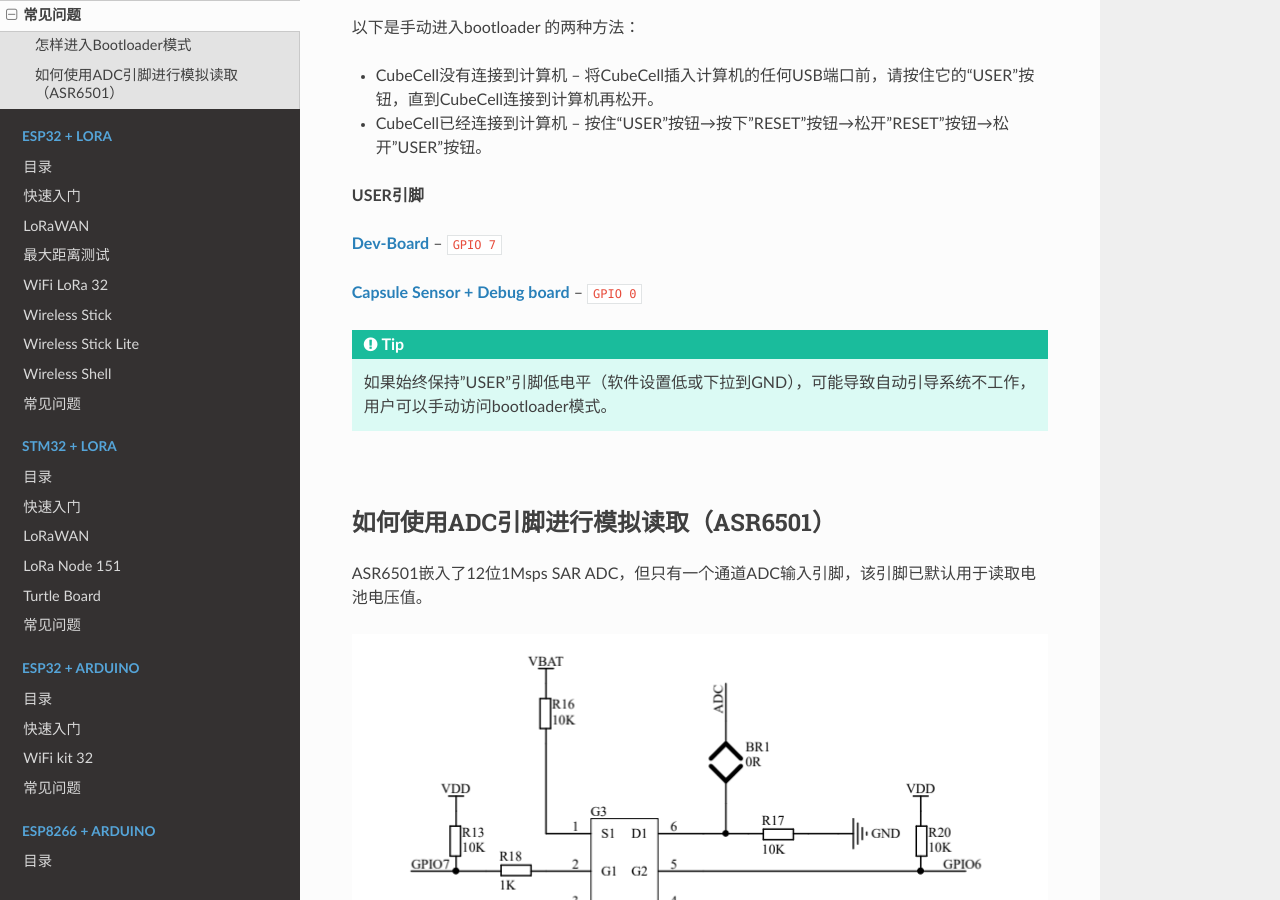
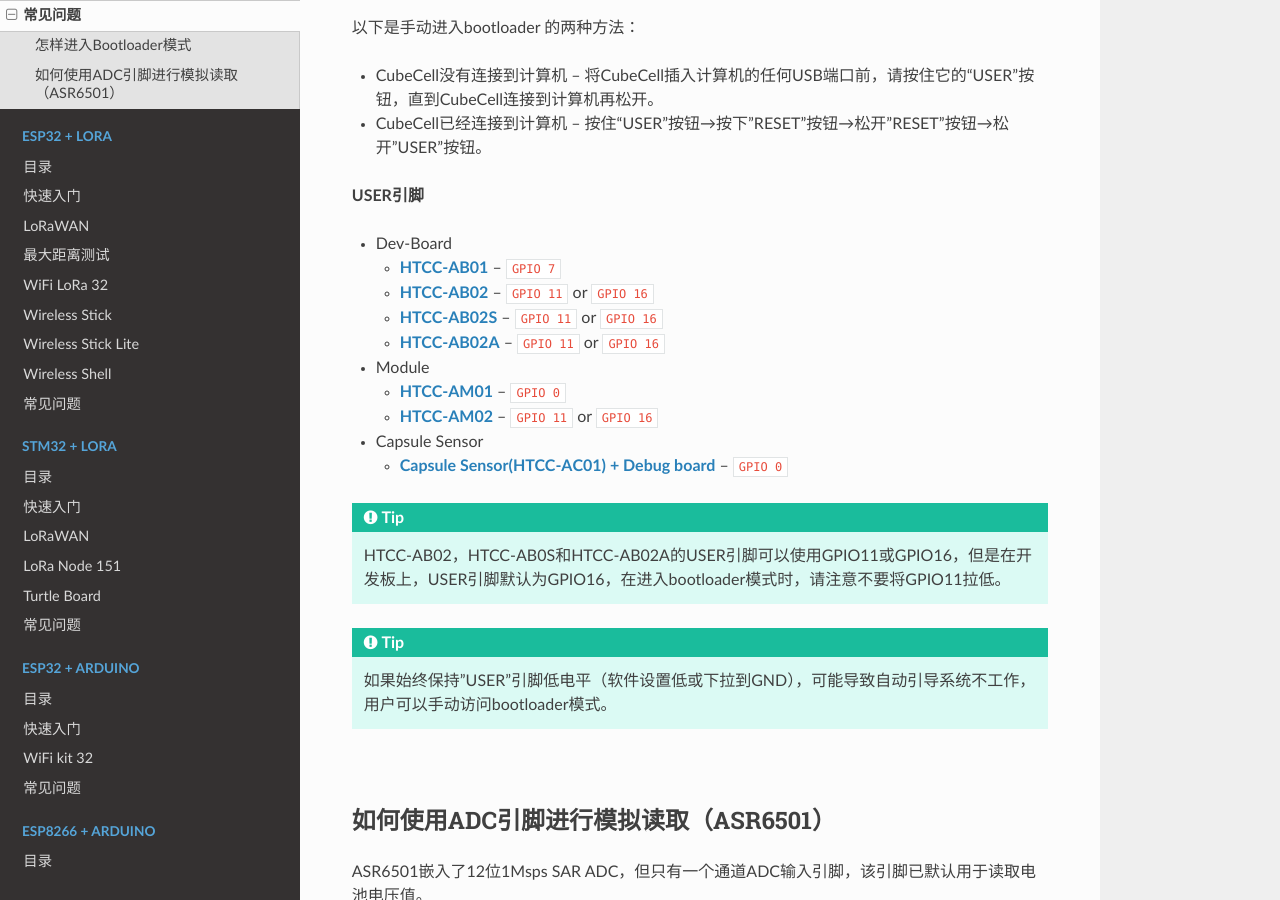
Before and after one commit to HelTecAutomation/HeltecDocs-zh_CN, a Sphinx documentation site: the page built from zh_CN/source/cubecell/frequently_asked_questions.md, in a window 1280 px wide and 900 px high, scrolled down 913 px. Built offline with Sphinx 7.4.7 and the Read the Docs theme 2.0.0, drawn with Linux system fonts in a browser that asks for light colours; pages that are not in the unit, such as notebooks, are missing from menus.

Commit message:
Update CubeCell relevant documents

````diff
--- a/zh_CN/source/cubecell/frequently_asked_questions.md
+++ b/zh_CN/source/cubecell/frequently_asked_questions.md
@@ -20,9 +20,23 @@ CubeCell<sup>TM</sup>的bootloader是用于烧录和验证固件的预编程软
 
 **USER引脚**
 
-**[Dev-Board](https://heltec.org/project/htcc-ab01/)** -- `GPIO 7`
+- Dev-Board
+  - **[HTCC-AB01](https://heltec.org/project/htcc-ab01/)** -- `GPIO 7`
+  - **[HTCC-AB02](https://heltec.org/project/htcc-ab02/)** -- `GPIO 11` or `GPIO 16`
+  - **[HTCC-AB02S](https://heltec.org/project/htcc-ab02s/)** -- `GPIO 11` or `GPIO 16`
+  - **[HTCC-AB02A](https://heltec.org/project/htcc-ab02a/)** -- `GPIO 11` or `GPIO 16`
+- Module
+  - **[HTCC-AM01](https://heltec.org/project/htcc-am01/)** -- `GPIO 0`
+  - **[HTCC-AM02](https://heltec.org/project/htcc-am02/)** -- `GPIO 11` or `GPIO 16`
 
-**[Capsule Sensor + Debug board](https://heltec.org/project/htcc-ac01/)** -- `GPIO 0`
+- Capsule Sensor
+  - **[Capsule Sensor(HTCC-AC01) + Debug board](https://heltec.org/project/htcc-ac01/)** -- `GPIO 0`
+
+```Tip:: HTCC-AB02，HTCC-AB0S和HTCC-AB02A的USER引脚可以使用GPIO11或GPIO16，但是在开发板上，USER引脚默认为GPIO16，在进入bootloader模式时，请注意不要将GPIO11拉低。
+
+```
+
+
 
 ``` Tip:: 如果始终保持&quot;USER&quot;引脚低电平（软件设置低或下拉到GND），可能导致自动引导系统不工作，用户可以手动访问bootloader模式。
 
````
